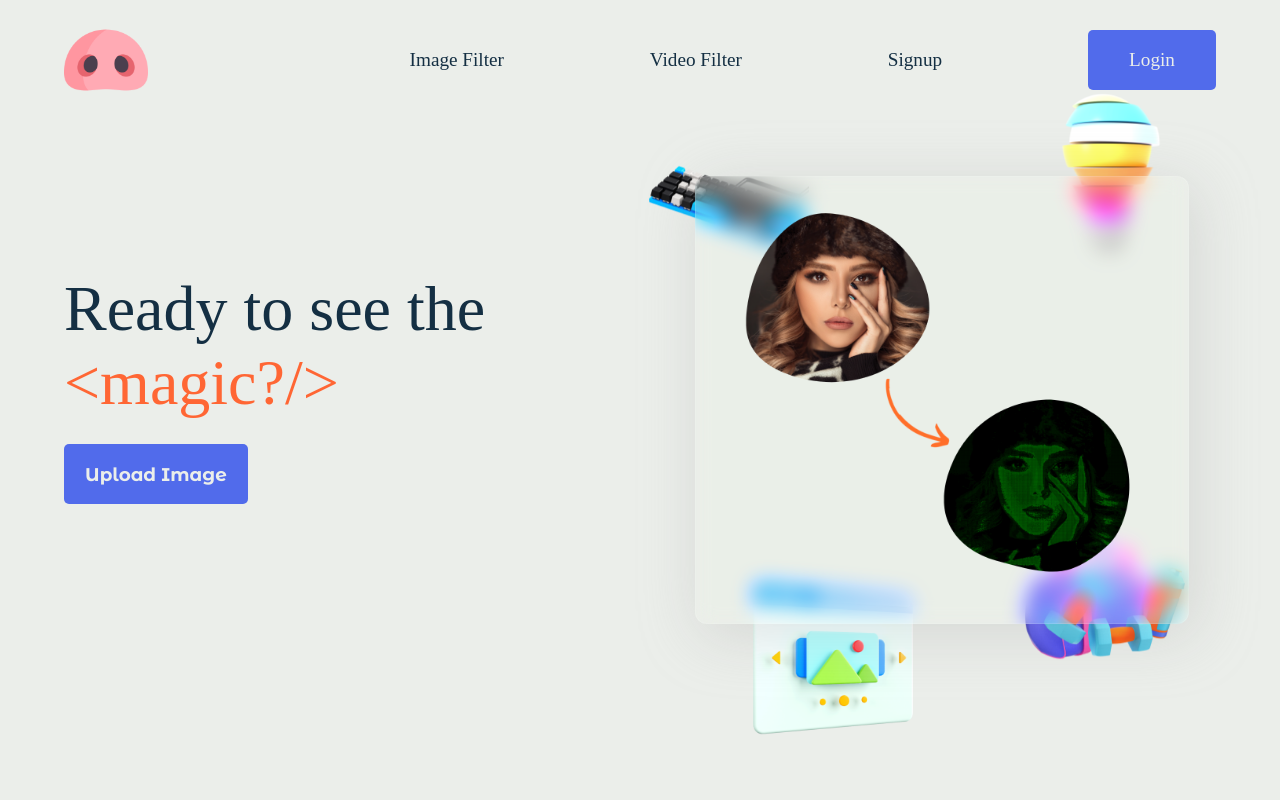
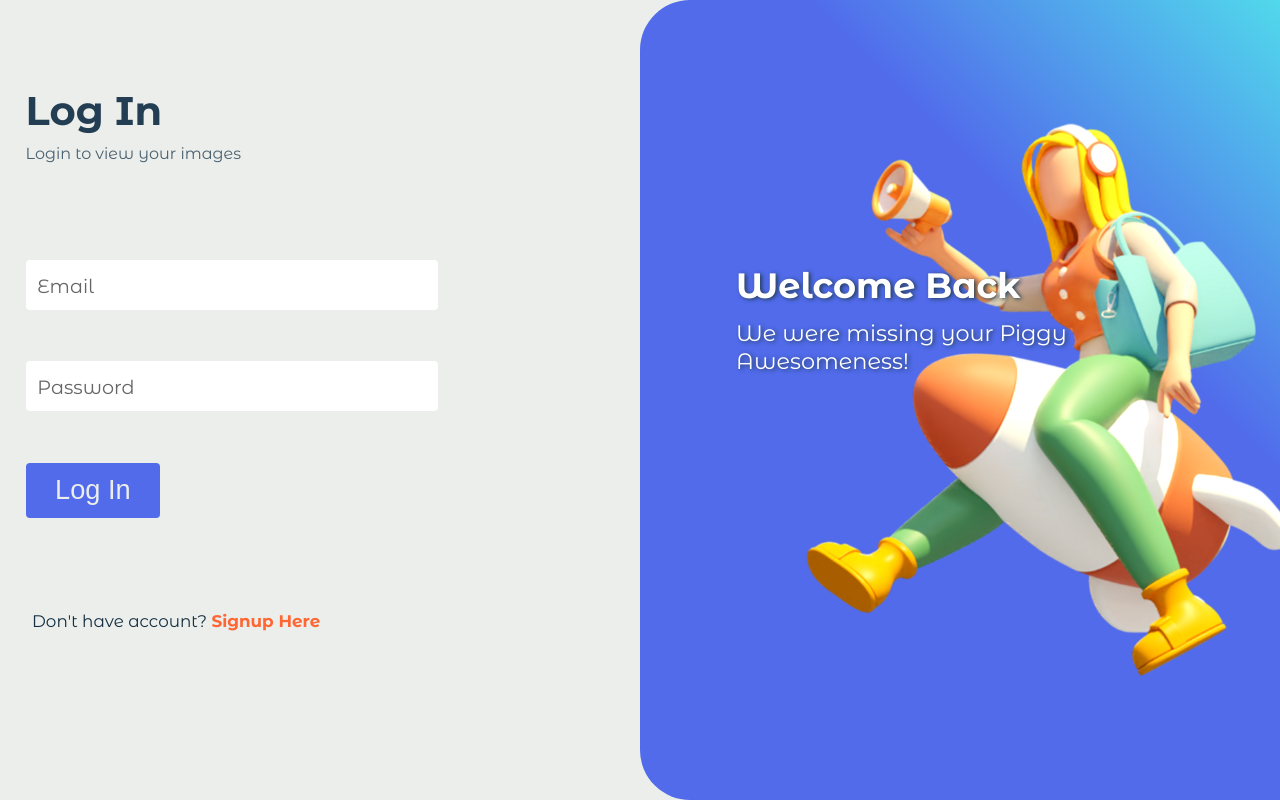
Before and after one commit to thevinitgupta/Pigshell, a React (Create React App) app: page / in a window 1280 px wide. Built offline with nearby package versions, Linux system fonts and the light colour scheme; a web font is replaced by a local one.

Commit message:
add appwrite service worker

```diff
--- a/package.json
+++ b/package.json
@@ -6,6 +6,7 @@
     "@testing-library/jest-dom": "^5.16.4",
     "@testing-library/react": "^13.0.1",
     "@testing-library/user-event": "^13.5.0",
+    "appwrite": "^7.0.0",
     "react": "^18.0.0",
     "react-dom": "^18.0.0",
     "react-scripts": "5.0.1",
--- a/src/App.js
+++ b/src/App.js
@@ -1,20 +1,20 @@
 import './App.css';
-// import Login from './Components/Login';
+import Login from './Components/Login';
 // import Signup from './Components/Signup';
-import Navbar from './Components/Navbar';
+// import Navbar from './Components/Navbar';
 // import Home from './Components/Home';
 // import Loader from "./Assets/Loader.svg"
-import ImageFilter from './Components/ImageFilter';
+// import ImageFilter from './Components/ImageFilter';
 
 function App() {
   return (
     <div className="App">
-      <Navbar/>
+      {/* <Navbar/> */}
       {/* <img src={Loader} alt="pig loader"/> */}
-      <ImageFilter/>
+      {/* <ImageFilter/> */}
       {/* <Home /> */}
       {/* <Signup/> */}
-      {/* <Login/> */}
+      <Login/>
     </div>
   );
 }
--- a/src/Components/Login.js
+++ b/src/Components/Login.js
@@ -5,6 +5,12 @@ import "../Css/Login.css"
 function Login() {
     const [email,setEmail] = useState("");
     const [password,setPassword] = useState("");
+
+    const handleLogin = (e) => {
+        e.preventDefault();
+        console.log({ email : email, password : password});
+    }
+
    return (
     <div className='Login'>
         <div className='Login-left'>
@@ -20,10 +26,10 @@ function Login() {
                     <input className='Login-input' placeholder='Email' autoComplete='off' id='login-email' value={email} onChange={(e)=>{
                         setEmail(e.target.value);
                     }}/>
-                    <input className='Login-input' placeholder='Password' type='password' autoComplete='off' id='login-password' value={password} onChange={(e)=>{
+                    <input className='Login-input'  placeholder='Password' type='password' autoComplete='off' id='login-password' value={password} onChange={(e)=>{
                         setPassword(e.target.value);
                     }}/>
-                    <button type="submit" id='login-btn'>Log In</button>
+                    <button type="submit" onClick={handleLogin} id='login-btn'>Log In</button>
                 </form>
             </div>
             <div className='Login-footer'>
```
Also changed, not shown: src/Components/Signup.js (+7 -1 lines), src/services/AppwriteService.js (added, +17 -0 lines), 2 other files (tests, documents, lock files or other folders).
